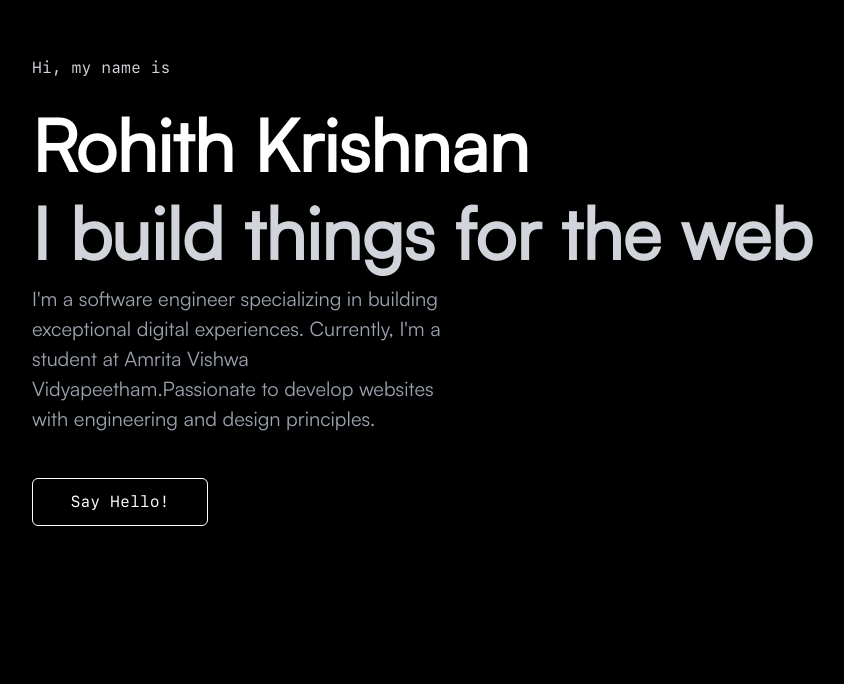
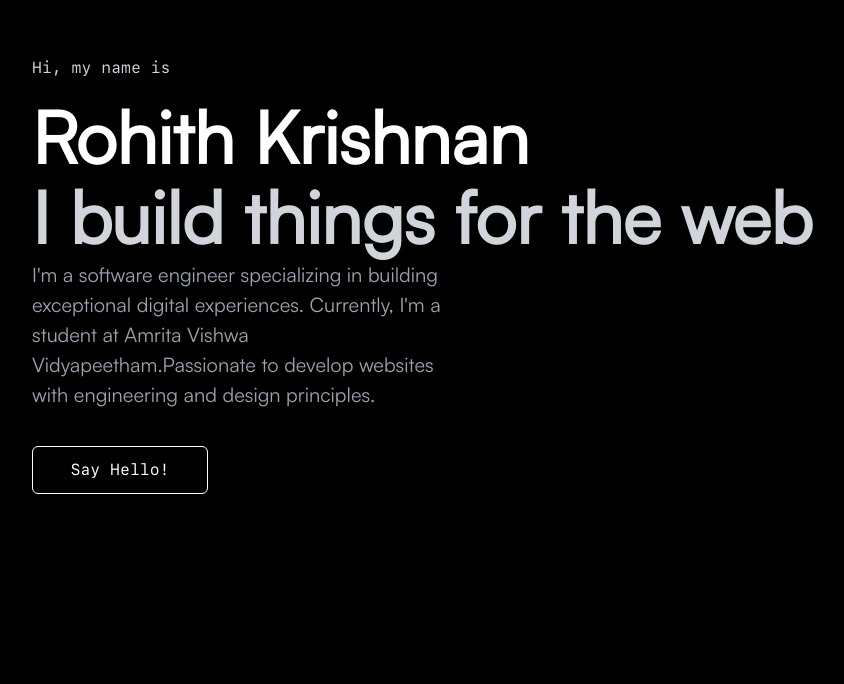
Before and after one commit to Rohithk2003/portfolio, a Next.js app: page / in a window 1280 px wide. Shown: the part 116-800 px from the top of the page, without its empty margins (208-1052 px from the left). Built offline with nearby package versions, Linux system fonts and the light colour scheme; what tailwindcss-animated would draw is missing.

Commit message:
changed gap size

```diff
--- a/components/main.js
+++ b/components/main.js
@@ -15,7 +15,7 @@ export default function Main() {
 	return (
 		<div
 			id={"home"}
-			className={`home pop-up md:mt-16 mt-14 md:animate-9 animate-2 flex bg-black flex-wrap  flex-col w-full h-dvh xs:gap-3 gap-6 md:gap-9 lg:gap-4  lg:pl-44 md:pl-20     pl-5 md:p-20 sm:p-14 p-5 xs:pt-0 pt-20  pr-2 `}
+			className={`home pop-up md:mt-16 mt-14 md:animate-9 animate-2 flex bg-black flex-wrap  flex-col w-full h-dvh xs:gap-3 gap-6 md:gap-9 lg:gap-2  lg:pl-44 md:pl-20     pl-5 md:p-20 sm:p-14 p-5 xs:pt-0 pt-20  pr-2 `}
 		>
 			<div
 				className={`md:h-3 md:mb-6 mb-6 md:mt-7 mt-11 h-6 w-full md:pl-0 pl-1 text-gray-300 ${sf.className}`}
```
